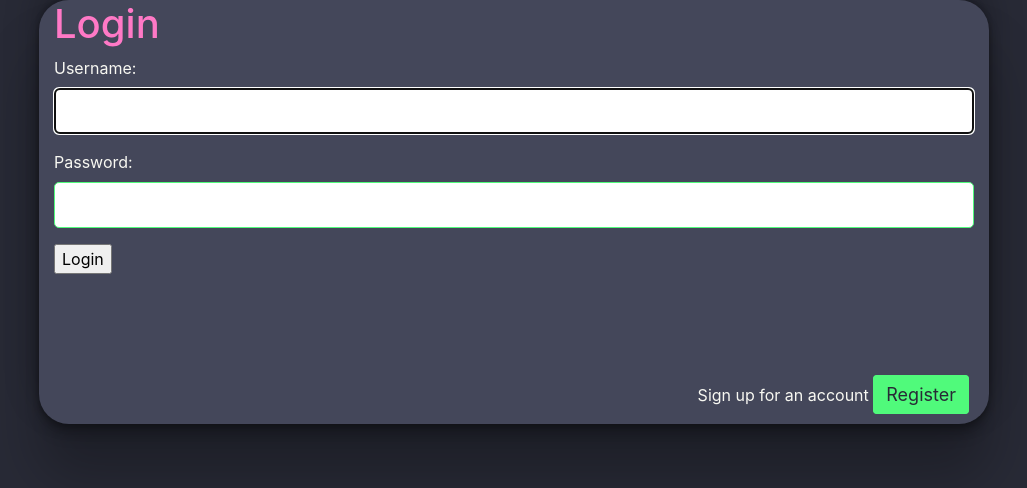
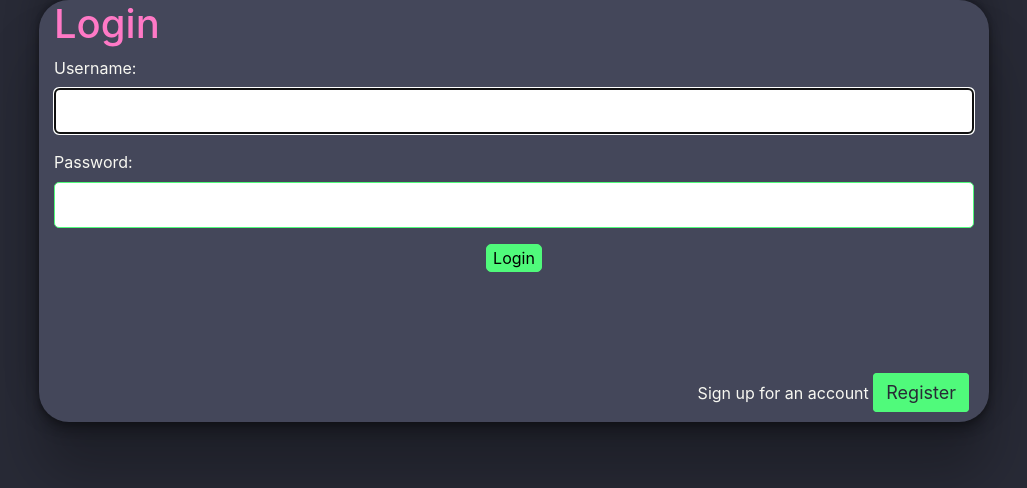
Before and after one commit to AB27-source/FinalProject, a Django app: page /login/ in a window 1280 px wide. Shown: the part 150-638 px from the top of the page, without its empty margins (126-1153 px from the left). Run offline with Django 4.2, Linux system fonts and the light colour scheme; some libraries are stand-ins or nearby versions.

Commit message:
fixed login and register button styling

```diff
--- a/base/templates/base/login.html
+++ b/base/templates/base/login.html
@@ -6,7 +6,9 @@
 <form method="POST">
     {%csrf_token%}
     {{form.as_p}}
-    <input type="submit" class="login_register" value="Login">
+    <div class="center">
+        <input class="button" id="register" type="submit" value="Login">
+    </div>
 </form>
 
 <div class="footer">
--- a/base/templates/base/main.html
+++ b/base/templates/base/main.html
@@ -108,7 +108,7 @@
           border: 1px solid #50fa7b;
           background: #50fa7b;
           color: black;
-          font-size: 24px;
+          font-size: 16px;
           border-radius: 5px;
           cursor: pointer;
           text-decoration: none;
@@ -119,7 +119,7 @@
           background: #ffb86c;
           color: black;
           padding 10px;
-          font-size: 24px;
+          font-size: 16px;
           border-radius: 15px;
           cursor: pointer;
           justify-content: center;
```
Also changed, not shown: db.sqlite3.
